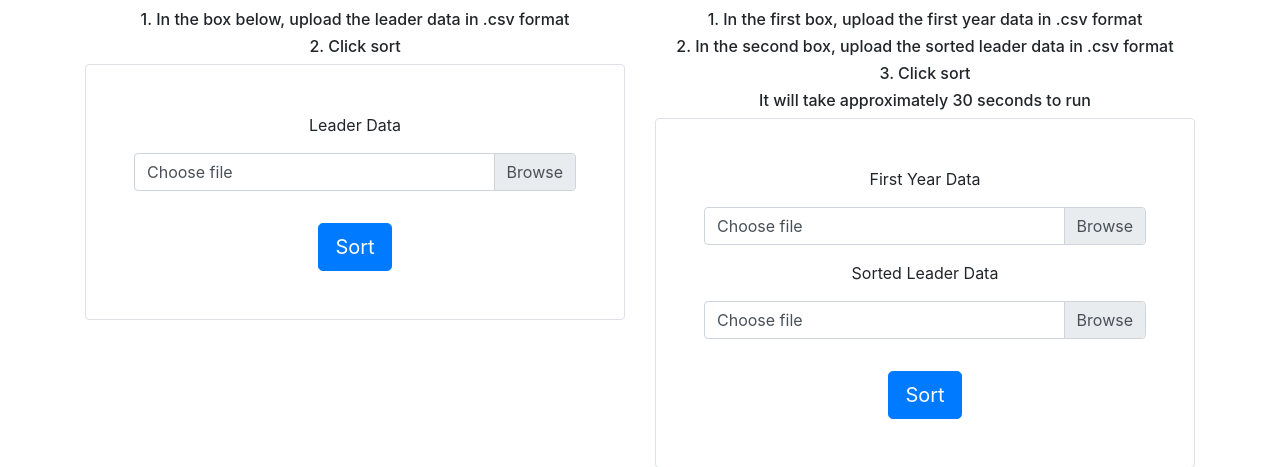
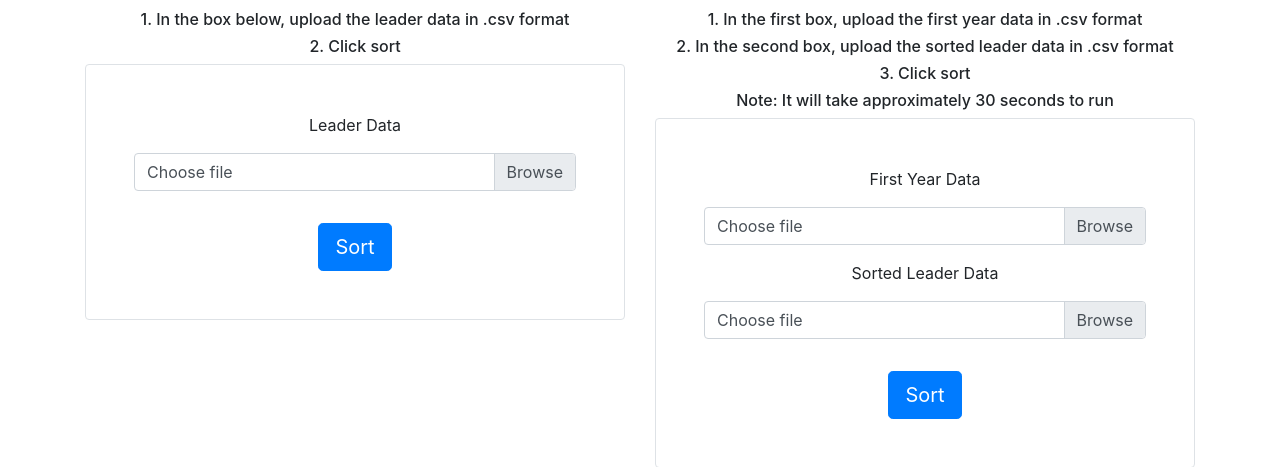
Before and after one commit to LexaMichaelides/colourTeams, a Flask app: page / in a window 1280 px wide. Shown: the part 248-715 px from the top of the page. Run offline with Flask 2, Linux system fonts and the light colour scheme; some libraries are stand-ins or nearby versions.

Commit message:
Update Run time
updated run time warning

```diff
--- a/templates/upload.html
+++ b/templates/upload.html
@@ -51,7 +51,7 @@
 					<h6 class=text-center>1. In the first box, upload the first year data in .csv format</h6>
 					<h6 class=text-center>2. In the second box, upload the sorted leader data in .csv format</h6>
 					<h6 class=text-center>3. Click sort</h6>
-					<h6 class=text-center>It will take approximately 30 seconds to run</h6>
+					<h6 class=text-center>Note: It will take approximately 30 seconds to run</h6>
 					<form class="border rounded p-5" method=post enctype=multipart/form-data>
 
 						<div class="text-center">
```
